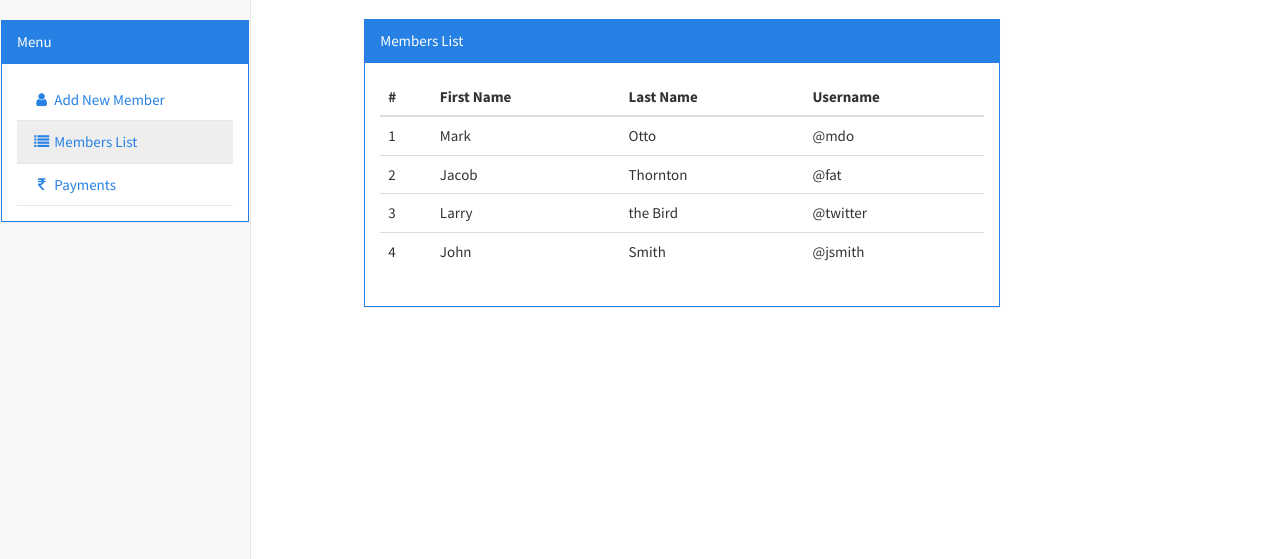
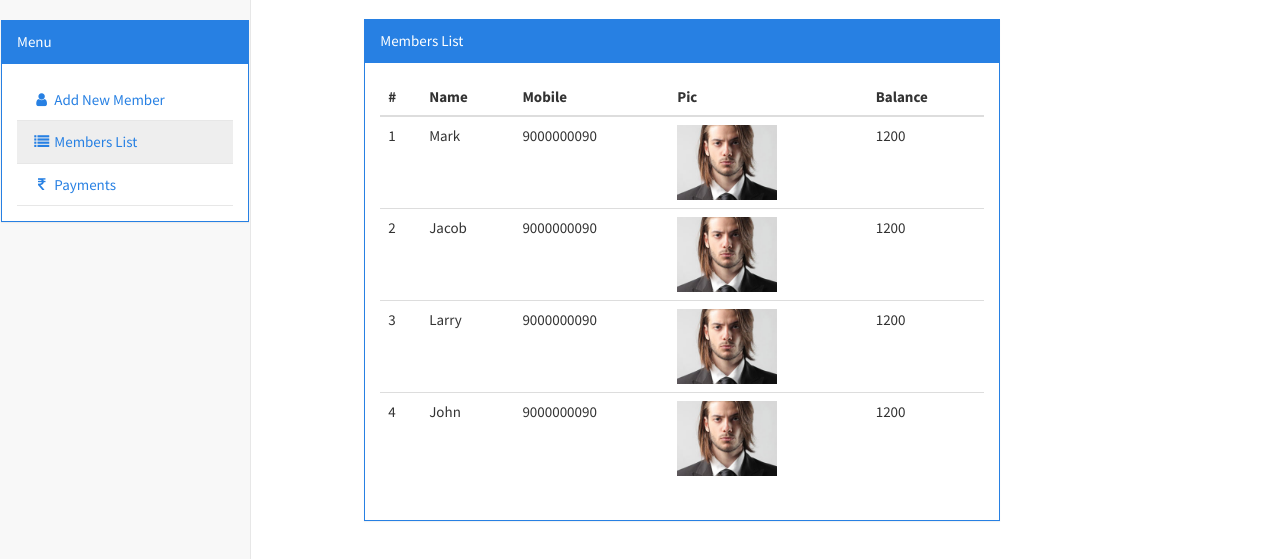
Before and after one commit to dotlaksh/sunshine, a plain HTML site: page membersList.html in a window 1280 px wide. Shown: the part 53-612 px from the top of the page. Drawn offline with Linux system fonts and the light colour scheme.

Commit message:
Update membersList.html

```diff
--- a/membersList.html
+++ b/membersList.html
@@ -92,35 +92,40 @@
                                                     <thead>
                                                         <tr>
                                                             <th>#</th>
-                                                            <th>First Name</th>
-                                                            <th>Last Name</th>
-                                                            <th>Username</th>
+                                                            <th>Name</th>
+                                                            <th>Mobile</th>
+                                                            <th>Pic</th>
+                                                            <th>Balance</th>
                                                         </tr>
                                                     </thead>
                                                     <tbody>
                                                         <tr>
                                                             <td>1</td>
                                                             <td>Mark</td>
-                                                            <td>Otto</td>
-                                                            <td>@mdo</td>
+                                                            <td>9000000090</td>
+                                                            <td><img src="images/3.jpg" width="100" height="75"></td>
+                                                            <td>1200</td>
                                                         </tr>
                                                         <tr>
                                                             <td>2</td>
                                                             <td>Jacob</td>
-                                                            <td>Thornton</td>
-                                                            <td>@fat</td>
+                                                            <td>9000000090</td>
+                                                            <td><img src="images/3.jpg" width="100" height="75"></td>
+                                                            <td>1200</td>
                                                         </tr>
                                                         <tr>
                                                             <td>3</td>
                                                             <td>Larry</td>
-                                                            <td>the Bird</td>
-                                                            <td>@twitter</td>
+                                                           <td>9000000090</td>
+                                                            <td><img src="images/3.jpg" width="100" height="75"></td>
+                                                            <td>1200</td>
                                                         </tr>
                                                         <tr >
                                                             <td>4</td>
                                                             <td>John</td>
-                                                            <td>Smith</td>
-                                                            <td>@jsmith</td>
+                                                            <td>9000000090</td>
+                                                            <td><img src="images/3.jpg" width="100" height="75"></td>
+                                                            <td>1200</td>
                                                         </tr>
                                                     </tbody>
                                                 </table>
```
